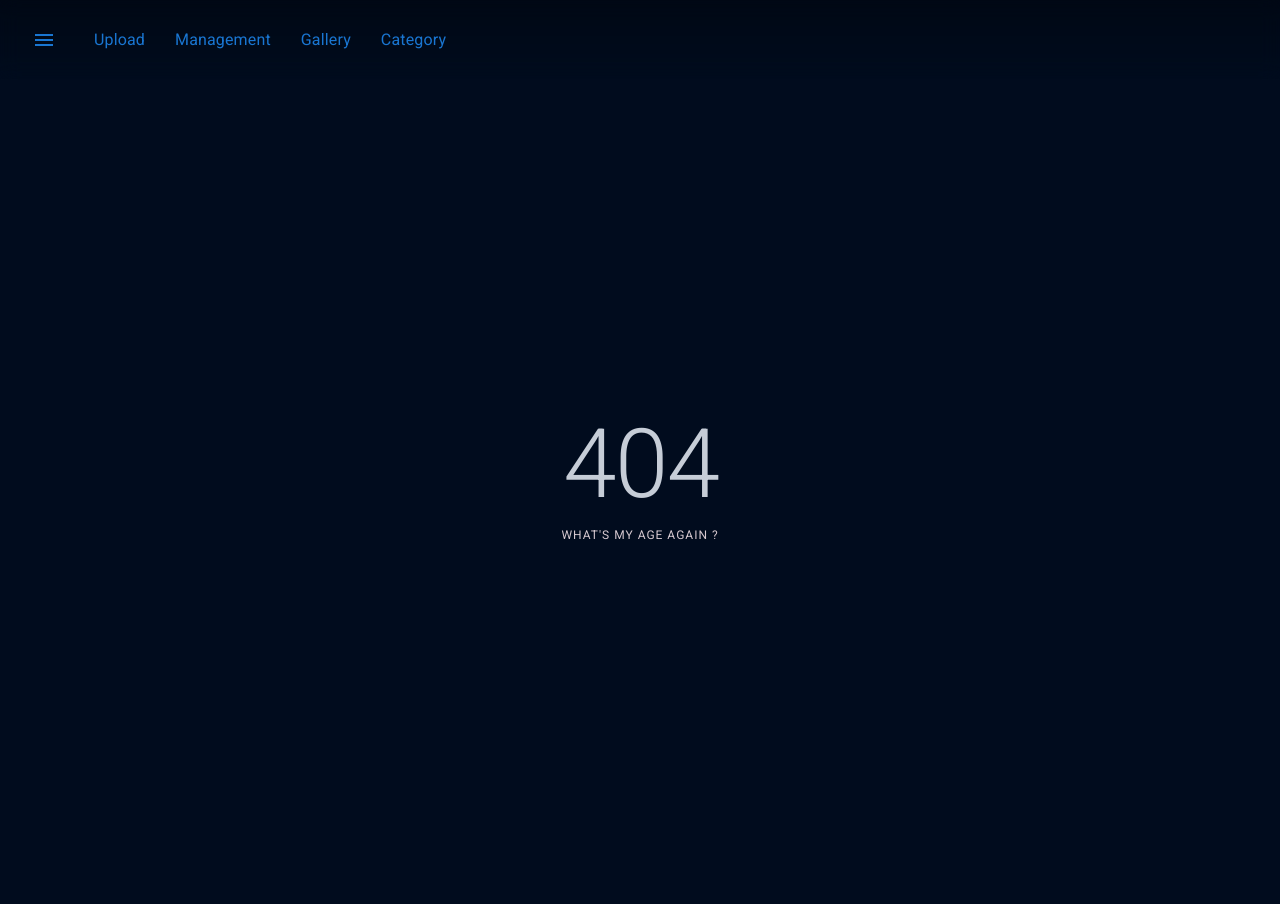
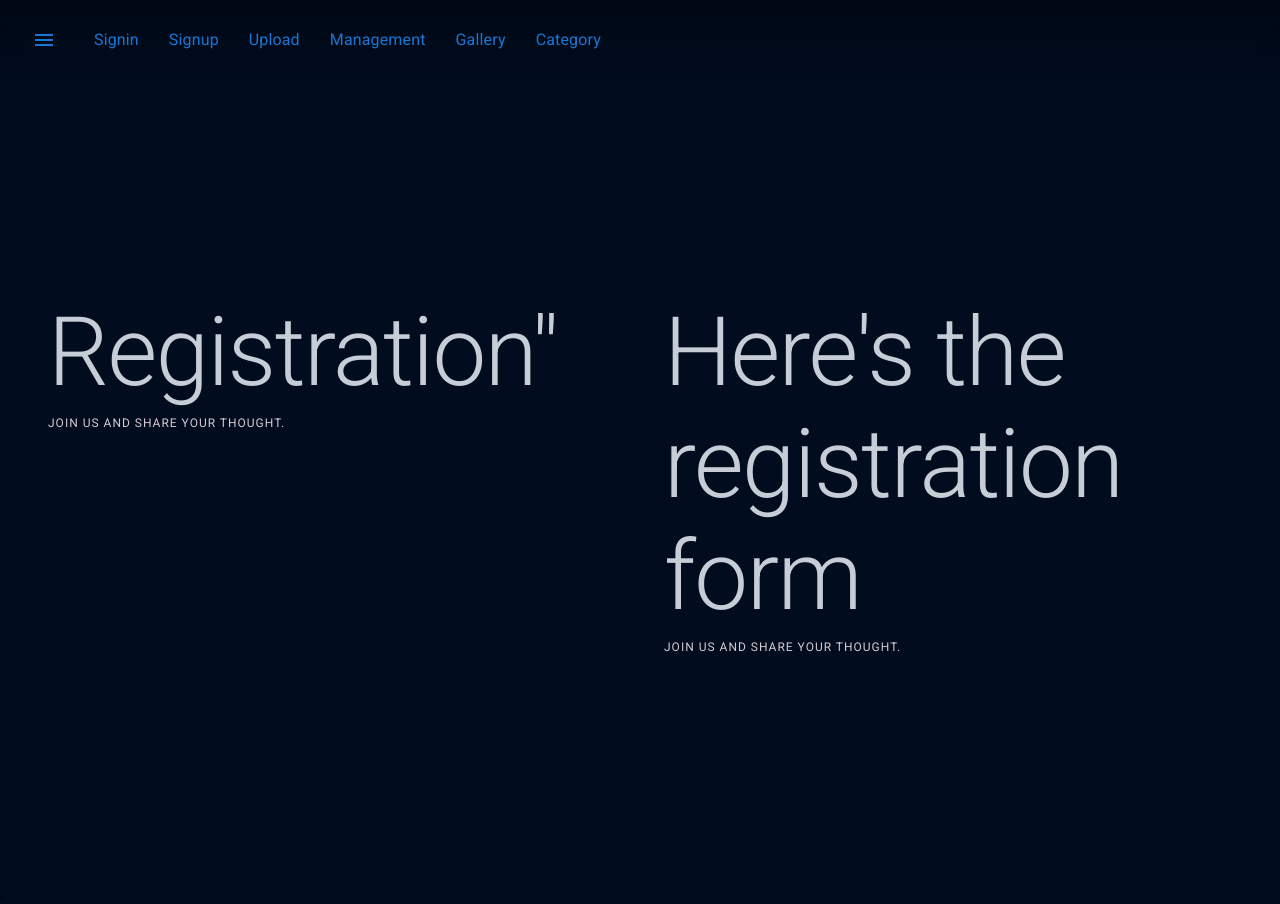
Before and after one commit to JasonJTW/Gaze, a React (Vite) app in the folder client/: page /signup in a window 1280 px wide. Before the commit this address had no page. Before the commit the page ends 880 px from the top, so only its background shows below. Built offline with nearby package versions, Linux system fonts and the light colour scheme.

Commit message:
feat(signup): Added signup page

```diff
--- a/client/src/components/Nav.tsx
+++ b/client/src/components/Nav.tsx
@@ -12,7 +12,14 @@ import { Link as RouterLink } from "react-router-dom";
 
 import MenuIcon from "@mui/icons-material/Menu";
 
-const pages = ["Upload", "Management", "Gallery", "Category"];
+const pages = [
+  "Signin",
+  "Signup",
+  "Upload",
+  "Management",
+  "Gallery",
+  "Category",
+];
 
 interface Props {
   /**
--- a/client/src/main.tsx
+++ b/client/src/main.tsx
@@ -21,6 +21,7 @@ import SignIn from "./routes/Signin.tsx";
 import Category from "./routes/Category.tsx";
 import Gallery from "./routes/Gallery.tsx";
 import Personal from "./routes/Personal.tsx";
+import SignUp from "./routes/Signup.tsx";
 
 const theme = createTheme({
   palette: {
@@ -77,6 +78,7 @@ const router = createBrowserRouter([
         path: "/signin",
         element: <SignIn />,
       },
+      { path: "/signup", element: <SignUp /> },
       { path: "/category", element: <Category /> },
       { path: "/gallery", element: <Gallery /> },
       { path: "/personal", element: <Personal /> },
--- /dev/null
+++ b/client/src/routes/Signup.tsx
@@ -0,0 +1,39 @@
+import { Container, Grid, Typography } from "@mui/material";
+
+export default function Signup() {
+  return (
+    <Container
+      sx={{
+        minHeight: "100%",
+        minWidth: "100%",
+        margin: 0,
+        display: "flex",
+        justifyContent: "center",
+        alignItems: "center",
+      }}
+    >
+      <Grid container>
+        <Grid item md={6}>
+          <Container>
+            <Typography variant="h1" sx={{ color: "#c6cdd7" }}>
+              Registration"
+            </Typography>
+            <Typography variant="overline" sx={{ color: "#d6c9d0" }}>
+              Join us and share your thought.
+            </Typography>
+          </Container>
+        </Grid>
+        <Grid item md={6}>
+          <Container>
+            <Typography variant="h1" sx={{ color: "#c6cdd7" }}>
+              Here's the registration form
+            </Typography>
+            <Typography variant="overline" sx={{ color: "#d6c9d0" }}>
+              Join us and share your thought.
+            </Typography>
+          </Container>
+        </Grid>
+      </Grid>
+    </Container>
+  );
+}
```
